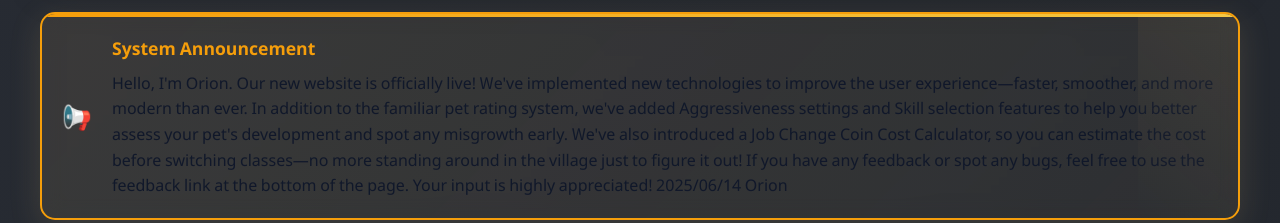
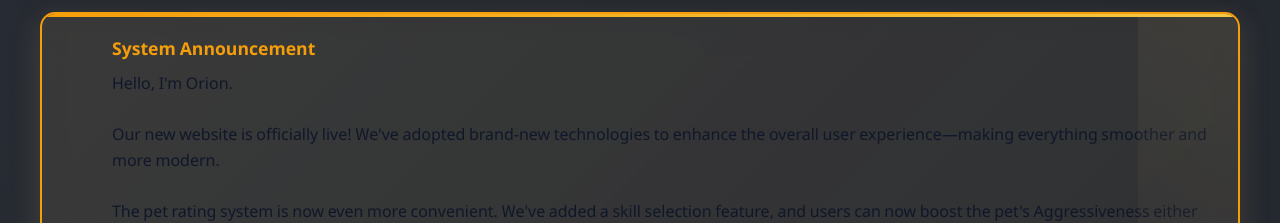
Before and after one commit to Kao1987/lineageW-Calculator, a Vue app: page / in a window 1280 px wide. Shown: the part 583-806 px from the top of the page. Built offline with nearby package versions, Linux system fonts and the light colour scheme; no server answers.

Commit message:
add new annoucement2

```diff
--- a/public/announcements.json
+++ b/public/announcements.json
@@ -2,14 +2,14 @@
   "date": "2025-06-14",
   "zh-TW": {
     "title": "新網站正式上線！新增功能＆回報入口說明",
-    "content": "你好，我是 Orion。\n\n我們的新網站正式上線啦！這次使用了全新的技術進行優化，讓整體使用者體驗更加流暢與現代。\n\n除了維持大家熟悉的寵物評分機制之外，我們也加入了 積極性選項 與 技能選擇 功能，讓你能更全面地掌握寵物成長方向，判斷是否走歪更方便！\n\n另外也新增了 職業轉換幣花費試算功能，在你轉職前就能先預估所需代價，不再需要在村莊罰站浪費時間！\n\n如果你在使用上有任何建議或發現BUG，也請隨時透過頁面最下方的回報連結告訴我，讓我能持續改進，謝謝大家！\n\n2025/06/14\nOrion"
+    "content": "你好，我是 Orion。<br><br>\n\n我們的新網站正式上線啦！這次使用了全新的技術進行優化，讓整體使用者體驗更加流暢與現代。<br><br>\n\n寵物評分機制也更方便了，加入了技能選擇的功能，也開放透過技能或手動輸入增加積極值，讓你能更全面地掌握寵物成長方向，判斷是否走歪更方便！<br><br>\n\n另外也新增了職業轉換幣花費試算功能，在你轉職前就能先預估所需代價，不再需要在村莊罰站浪費時間！<br><br>\n\n如果你在使用上有任何建議或發現 BUG，也請隨時透過頁面最下方的回報連結告訴我，讓我能持續改進，謝謝大家！<br><br>\n\n2025/06/14<br>\nOrion"
   },
   "en": {
     "title": "New Website Launched! Features & Feedback Info",
-    "content": "Hello, I'm Orion.\n\nOur new website is officially live! We've implemented new technologies to improve the user experience—faster, smoother, and more modern than ever.\n\nIn addition to the familiar pet rating system, we've added Aggressiveness settings and Skill selection features to help you better assess your pet's development and spot any misgrowth early.\n\nWe've also introduced a Job Change Coin Cost Calculator, so you can estimate the cost before switching classes—no more standing around in the village just to figure it out!\n\nIf you have any feedback or spot any bugs, feel free to use the feedback link at the bottom of the page. Your input is highly appreciated!\n\n2025/06/14\nOrion"
+    "content": "Hello, I'm Orion.<br><br>\n\nOur new website is officially live! We've adopted brand-new technologies to enhance the overall user experience—making everything smoother and more modern.<br><br>\n\nThe pet rating system is now even more convenient. We've added a skill selection feature, and users can now boost the pet's Aggressiveness either through skill data or manual input. This makes it easier to track your pet's growth path and spot any stat misalignment!<br><br>\n\nWe've also added a Job Change Coin Cost Calculator, so you can estimate the cost before switching jobs—no more standing idle in the village just to figure it out!<br><br>\n\nIf you have any suggestions or encounter any bugs, please use the feedback link at the bottom of the page to let me know. I truly appreciate your help in making this better!<br><br>\n\n2025/06/14<br>\nOrion"
   },
   "ko": {
     "title": "새 웹사이트 오픈! 새로운 기능과 피드백 안내",
-    "content": "안녕하세요, Orion입니다.\n\n저희의 새로운 웹사이트가 드디어 오픈했습니다!\n최신 기술을 적용하여 사용자 경험을 더욱 부드럽고 현대적으로 개선했습니다.\n\n기존의 펫 평가 시스템은 그대로 유지하면서, 이번에는 적극성 선택과 스킬 선택 기능도 추가되어 펫의 성장을 더 잘 파악할 수 있게 되었습니다.\n\n또한 전직 코인 비용 계산기도 새롭게 추가되어, 마을에서 시간 낭비 없이 미리 비용을 계산할 수 있습니다!\n\n혹시 사용 중에 버그를 발견하시거나 의견이 있으시다면, 페이지 맨 아래에 있는 피드백 링크를 통해 언제든지 알려주세요. 감사합니다!\n\n2025/06/14\nOrion"
+    "content": "안녕하세요, Orion입니다.<br><br>\n\n저희의 새로운 웹사이트가 정식으로 오픈했습니다!\n최신 기술을 도입하여 전반적인 사용자 경험을 더 부드럽고 현대적으로 개선했습니다.<br><br>\n\n펫 평가 시스템도 더 편리해졌습니다.\n이제 스킬 선택 기능이 추가되었고, 스킬 기반 또는 수동 입력을 통해 적극성을 조정할 수 있어,\n펫의 성장 방향을 더 잘 파악하고 능력치가 잘못 성장했는지도 쉽게 확인할 수 있습니다!<br><br>\n\n또한 전직 코인 비용 계산 기능도 새롭게 추가되어,\n전직 전에 미리 필요한 비용을 계산할 수 있어 마을에서 시간 낭비를 하지 않아도 됩니다!<br><br>\n\n사용 중 건의사항이나 버그가 있다면,\n페이지 하단의 피드백 링크를 통해 언제든지 알려주세요.\n지속적인 개선을 위해 많은 도움이 됩니다. 감사합니다!<br><br>\n\n2025/06/14<br>\nOrion"
   }
 }
--- a/src/views/HomePage.vue
+++ b/src/views/HomePage.vue
@@ -16,7 +16,7 @@
       <div class="announcement-icon">📢</div>
       <div class="announcement-content">
         <h3>{{ t('home.announcement.title', '系統公告') }}</h3>
-        <p>{{ announcementContent }}</p>
+        <p v-html="announcementContent"></p>
       </div>
     </div>
 
```
